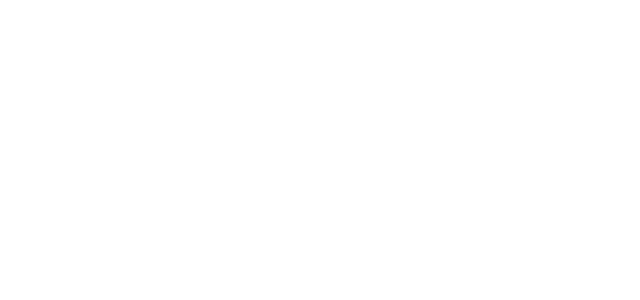
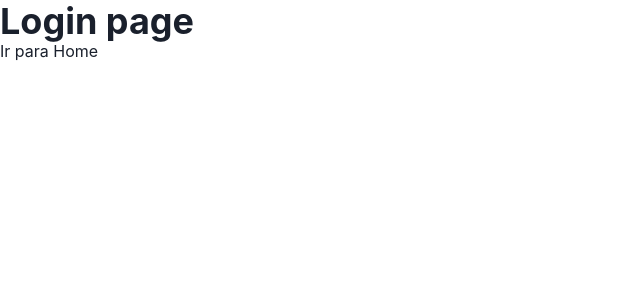
Before and after one commit to brandaogabriel/feridometro, a React (Vite) app: page / in a window 1280 px wide. Before the commit this address had no page. Shown: the top 300 px of the page, without its empty margins (0-640 px from the left). Built offline with nearby package versions, Linux system fonts and the light colour scheme; the HTML template or start-up script is replaced by a standard one.

Commit message:
add dist, create basic login page

```diff
--- a/index.html
+++ b/index.html
@@ -2,12 +2,12 @@
 <html lang="en">
   <head>
     <meta charset="UTF-8" />
-    <link rel="icon" type="image/svg+xml" href="src/favicon.svg" />
+    <link rel="icon" type="image/svg+xml" href="src/assets/logoFeridometro.png" />
     <link rel="preconnect" href="https://fonts.googleapis.com">
     <link rel="preconnect" href="https://fonts.gstatic.com" crossorigin>
     <link href="https://fonts.googleapis.com/css2?family=Nunito+Sans:wght@300;400;700&display=swap" rel="stylesheet">
     <meta name="viewport" content="width=device-width, initial-scale=1.0" />
-    <title>Vite App</title>
+    <title>Feridômetro</title>
   </head>
   <body>
     <div id="root"></div>
--- /dev/null
+++ b/src/pages/Login/index.tsx
@@ -0,0 +1,11 @@
+import { Heading } from '@chakra-ui/react';
+import { Link } from 'react-router-dom';
+
+export function LoginPage() {
+  return (
+    <div>
+      <Heading>Login page</Heading>
+      <Link to="/home">Ir para Home</Link>
+    </div>
+  );
+}
--- a/src/routes.tsx
+++ b/src/routes.tsx
@@ -1,10 +1,12 @@
 import { Route, Routes as AllRoutes } from 'react-router-dom';
 
 import { HomePage } from './pages/Home';
+import { LoginPage } from './pages/Login';
 
 export function Routes() {
   return (
     <AllRoutes>
+      <Route path="/" element={<LoginPage />} />
       <Route path="/home" element={<HomePage />} />
     </AllRoutes>
   );
```
